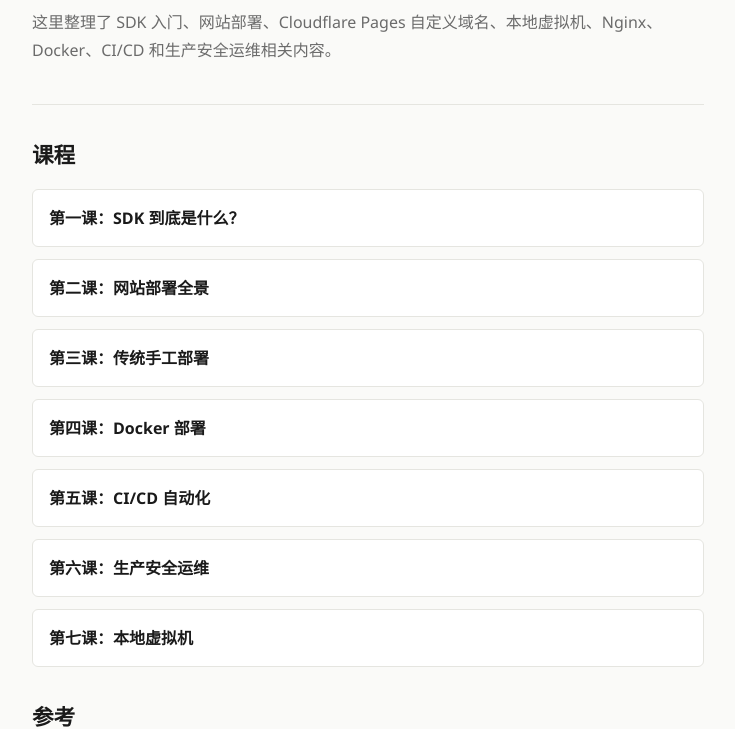
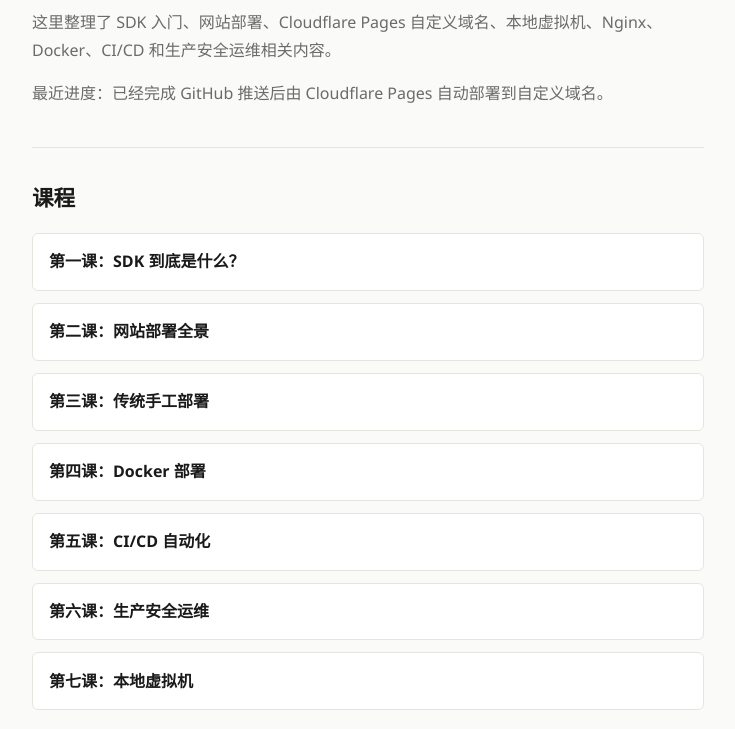
Before and after one commit to mayikanga/learning-site1, a plain HTML site: page index.html in a window 1280 px wide. Shown: the part 105-834 px from the top of the page, without its empty margins (272-1007 px from the left). Drawn offline with Linux system fonts and the light colour scheme.

Commit message:
更新首页最近进度

```diff
--- a/index.html
+++ b/index.html
@@ -47,6 +47,7 @@
   <section class="home-hero">
     <h1>学习资料</h1>
     <p>这里整理了 SDK 入门、网站部署、Cloudflare Pages 自定义域名、本地虚拟机、Nginx、Docker、CI/CD 和生产安全运维相关内容。</p>
+    <p>最近进度：已经完成 GitHub 推送后由 Cloudflare Pages 自动部署到自定义域名。</p>
   </section>
 
   <h2>课程</h2>
@@ -68,5 +69,4 @@
 </main>
 
 </body>
-  <!-- retry deploy -->
 </html>
```
